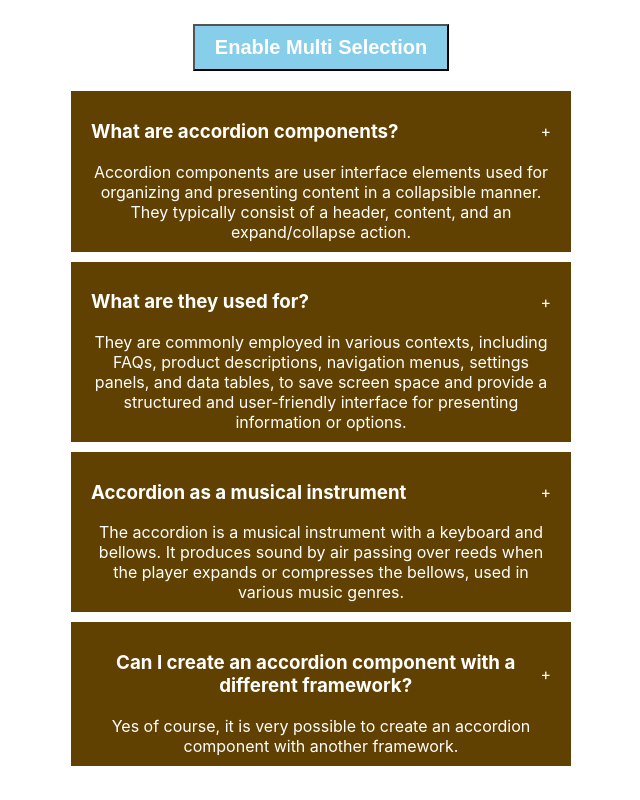
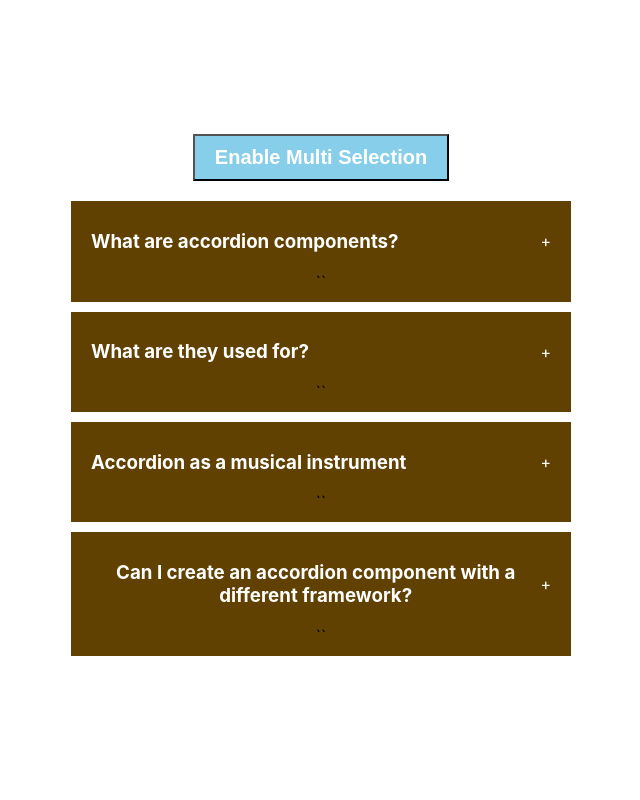
Before and after one commit to milanbasakhora/accordion, a React (Create React App) app: page / in a window 1280 px wide. Shown: the whole page, without its empty margins (319-959 px from the left). Built offline with nearby package versions, Linux system fonts and the light colour scheme.

Commit message:
accordion fixed

```diff
--- a/src/components/accordian/index.jsx
+++ b/src/components/accordian/index.jsx
@@ -47,10 +47,19 @@ export default function Accordian() {
                 <h3>{dataItem.question}</h3>
                 <span>+</span>
               </div>
-              {selected === dataItem.id ||
+
+              {enableMultiSelection
+                ? multiple.indexOf(dataItem.id) !== -1 && (
+                    <div className="content">{dataItem.answer}</div>
+                  )
+                : selected === dataItem.id && (
+                    <div className="content">{dataItem.answer}</div>
+                  )}
+
+              {/* {selected === dataItem.id ||
               multiple.indexOf(dataItem.id) !== 1 ? (
                 <div className="content">{dataItem.answer}</div>
-              ) : null}
+              ) : null} */}``
             </div>
           ))
         ) : (
```
